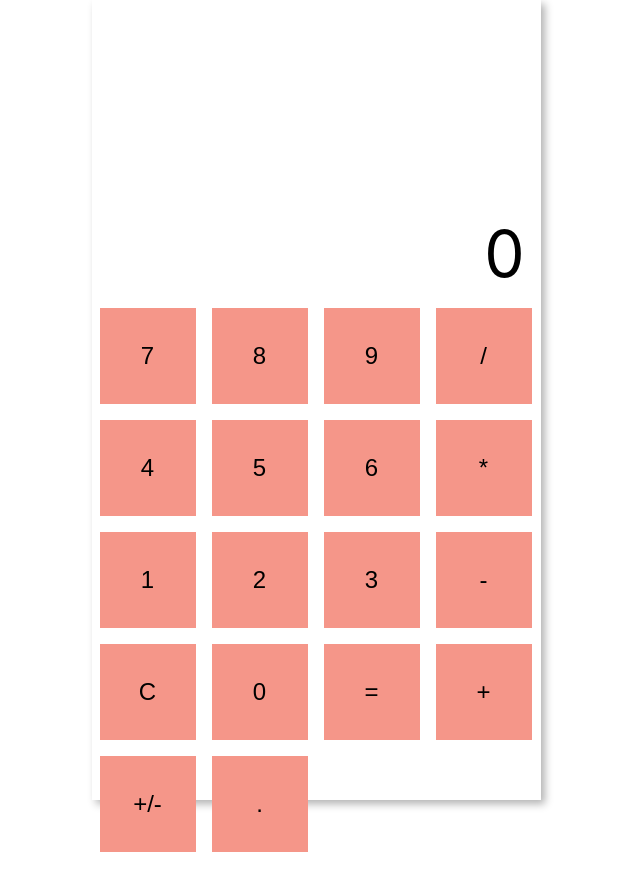
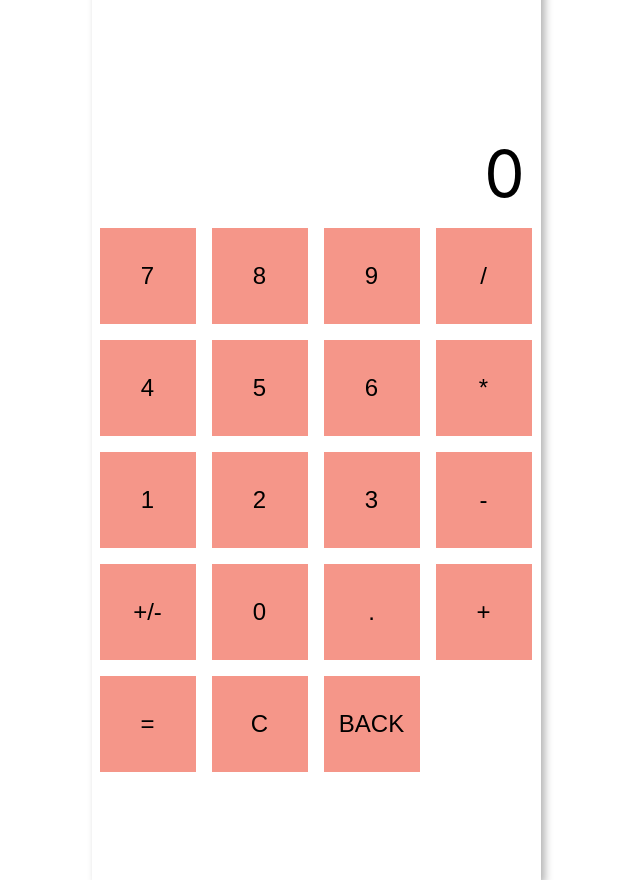
Before and after one commit to Reminisque/recalc, a React (Create React App) app: page / in a window 1280 px wide. Shown: the whole page, without its empty margins (324-964 px from the left). Built offline with nearby package versions, Linux system fonts and the light colour scheme.

Commit message:
Added backspace, Enlarged container

```diff
--- a/src/components/Recalc.js
+++ b/src/components/Recalc.js
@@ -83,19 +83,21 @@ class Recalc extends React.Component {
           inputFunc={this.inputOperator}
           inputVal='-'>-</RecalcButton>
         <RecalcButton
-          inputFunc={this.clear}>C</RecalcButton>
+          inputFunc={this.toggleSign}>+/-</RecalcButton>
         <RecalcButton
           inputFunc={this.inputDigit}
           inputVal='0'>0</RecalcButton>
         <RecalcButton
-          inputFunc={this.inputEqual}>=</RecalcButton>
+          inputFunc={this.inputDecimal}>.</RecalcButton>
         <RecalcButton
           inputFunc={this.inputOperator}
           inputVal='+'>+</RecalcButton>
         <RecalcButton
-          inputFunc={this.toggleSign}>+/-</RecalcButton>
+          inputFunc={this.inputEqual}>=</RecalcButton>
         <RecalcButton
-          inputFunc={this.inputDecimal}>.</RecalcButton>
+          inputFunc={this.clear}>C</RecalcButton>
+        <RecalcButton
+          inputFunc={this.backspace}>BACK</RecalcButton>
       </div>
     );
   }
@@ -124,7 +126,6 @@ class Recalc extends React.Component {
     const { displayValue, waitingOperand, expressionEnd} = this.state;
     const displayLength = displayValue.length;
     const noDecimal = displayValue.search('/\./') === -1;
-    console.log(noDecimal);
 
     if (waitingOperand) {
       this.setState({
@@ -191,6 +192,15 @@ class Recalc extends React.Component {
     this.setState({ expressionEnd: true, waitingOperand: false });
   }
 
+  toggleSign = () => {
+    const { displayValue } = this.state;
+
+    this.setState({
+      displayValue: (-1 * parseFloat(displayValue)).toString(),
+      waitingOperand: false
+    });
+  }
+
   calculate = (a=1, b=1) => {
     const { operator } = this.state;
 
@@ -198,6 +208,22 @@ class Recalc extends React.Component {
       parseFloat(a),
       parseFloat(b)
     ).toString();
+  }
+
+  backspace = () => {
+    const { displayValue, waitingOperand, expressionEnd } = this.state;
+    const displayLength = displayValue.length;
+    if (waitingOperand || expressionEnd) {
+      return
+    }
+
+    if (displayLength > 1) {
+      this.setState({
+        displayValue: displayValue.slice(0, displayLength - 1)
+      });
+    } else {
+      this.setState({ displayValue: '0' });
+    }
   }
 
   clear = () => {
@@ -210,15 +236,6 @@ class Recalc extends React.Component {
       expressionEnd: false,
     });
   }
-
-  toggleSign = () => {
-    const { displayValue } = this.state;
-
-    this.setState({
-      displayValue: (-1 * parseFloat(displayValue)).toString(),
-      waitingOperand: false
-    });
-  }
 }
 
 export default Recalc;
--- a/src/components/Recalc.module.css
+++ b/src/components/Recalc.module.css
@@ -1,5 +1,5 @@
 .root {
-  height: 800px;
+  height: 960px;
   width: 449px;
   border: 0;
   font-size: 4em;
```
